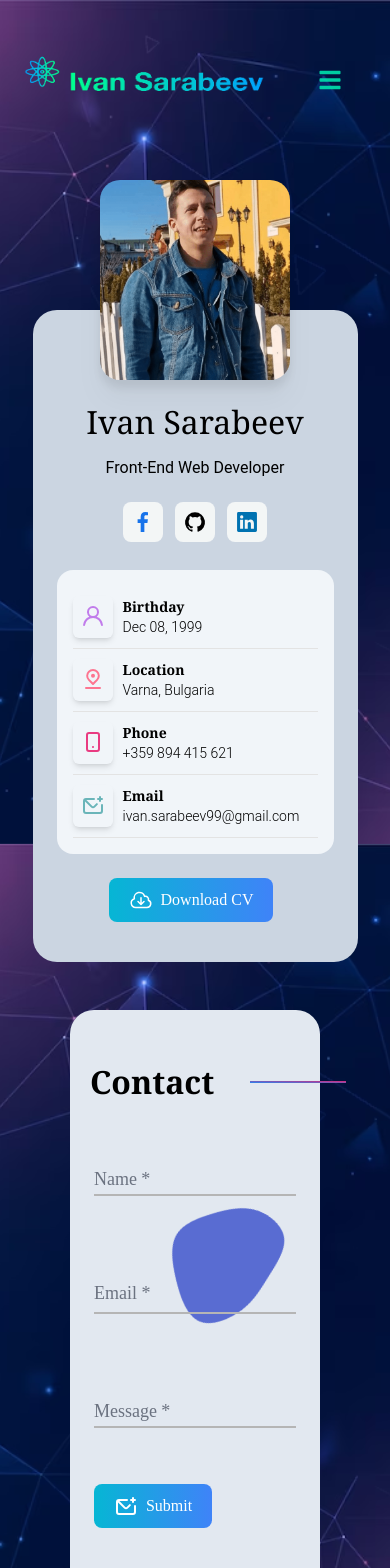
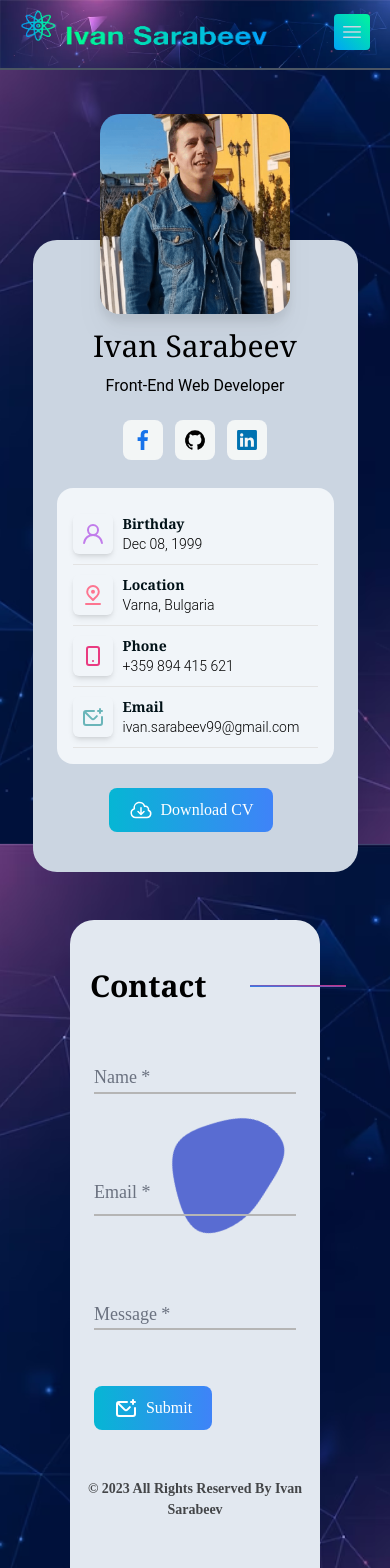
Before and after one commit to IvanSarabeev/React-Portfolio, a React (Create React App) app in the folder react-portfolio/: page /contacts in a window 390 px wide. Shown: the top 1568 px of the page. Built offline with nearby package versions, Linux system fonts and the light colour scheme; the HTML template or start-up script is replaced by a standard one.

Commit message:
fixed the  navigation bar

```diff
--- a/react-portfolio/src/Navbar.jsx
+++ /dev/null
@@ -1,43 +0,0 @@
-import { Navbar } from "flowbite-react";
-import data from "./data/data";
-import { Link, useLocation } from "react-router-dom";
-
-export default function NavbarWithCTAButton() {
-  const locationPath = useLocation();
-
-  return (
-    <Navbar fluid rounded className="h-min bg-transparent md:hidden">
-      <div className="order-first mx-auto flex">
-        <Navbar.Toggle className="text-[#00e2ac]/90" />
-      </div>
-      <Navbar.Collapse className="text-center">
-        {data.headerLinks.map((item, index) => {
-          return (
-            <li
-              key={index}
-              className={`${
-                locationPath.pathname === item.href
-                  ? "bg-gradient-to-t from-sky-500 to-sky-800 "
-                  : "bg-gradient-to-t from-slate-200 to-slate-600"
-              } rounded-md`}
-            >
-              <Link
-                to={item.href}
-                className={`${
-                  locationPath.pathname === item.href
-                    ? "bg-[#0699e9] text-[#00f594]/100"
-                    : "bg-[red] text-slate-800 opacity-80 transition-all hover:bg-gradient-to-r hover:text-slate-900 hover:opacity-100"
-                }
-                 mx-auto cursor-pointer rounded-[10px] font-heading text-[14px] font-extralight transition-all duration-300 hover:text-[#DD2476] md:text-[16px]`}
-              >
-                <h4 className="mt-1 font-title text-[16px] font-medium">
-                  {item.title}
-                </h4>
-              </Link>
-            </li>
-          );
-        })}
-      </Navbar.Collapse>
-    </Navbar>
-  );
-}
--- a/react-portfolio/src/components/Form.jsx
+++ b/react-portfolio/src/components/Form.jsx
@@ -25,7 +25,7 @@ const Form = () => {
         className="flex flex-col items-start justify-center"
       >
         <input type="hidden" name="form-name" value="contact" />
-        <div className="group relative z-0 mb-8 mt-[40px] w-full">
+        <div className="group relative z-0 mb-8 mt-10 w-full">
           <input
             id="name"
             type="text"
@@ -43,7 +43,7 @@ const Form = () => {
             Name *
           </label>
         </div>
-        <div className="group relative z-0 mb-8 mt-[40px] w-full">
+        <div className="group relative z-0 mb-8 mt-10 w-full">
           <input
             id="name"
             type="email"
@@ -52,16 +52,16 @@ const Form = () => {
             placeholder=""
             required={true}
             onChange={(e) => setEmail(e.target.value)}
-            className="peer block w-full appearance-none border-0 border-b-[2px] border-[#B5B5B5] bg-transparent px-0 py-2.5 text-[18px] autofill:text-red-900 focus:border-[#5185D4] focus:outline-none focus:ring-0 "
+            className="peer block w-full appearance-none border-0 border-b-[2px] border-[#B5B5B5] bg-transparent px-0 py-2.5 text-lg autofill:text-red-900 focus:border-[#5185D4] focus:outline-none focus:ring-0 "
           />
           <label
             htmlFor="name"
-            className="absolute top-3 -z-10 origin-[0] -translate-y-6 scale-75 transform text-[18px] text-gray-500 duration-300 peer-placeholder-shown:translate-y-0 peer-placeholder-shown:scale-100 peer-focus:left-0 peer-focus:-translate-y-8 peer-focus:scale-75 peer-focus:font-medium peer-focus:text-[#5185D4]"
+            className="absolute top-3 -z-10 origin-[0] -translate-y-6 scale-75 transform text-lg text-gray-500 duration-300 peer-placeholder-shown:translate-y-0 peer-placeholder-shown:scale-100 peer-focus:left-0 peer-focus:-translate-y-8 peer-focus:scale-75 peer-focus:font-medium peer-focus:text-[#5185D4]"
           >
             Email *
           </label>
         </div>
-        <div className="group relative z-0 mb-8 mt-[40px] w-full">
+        <div className="group relative z-0 mb-8 mt-10 w-full">
           <input
             id="name"
             type="text"
@@ -74,14 +74,14 @@ const Form = () => {
           />
           <label
             htmlFor="name"
-            className="absolute top-3 -z-10 origin-[0] -translate-y-6 scale-75 transform text-[18px] text-gray-500 duration-300 peer-placeholder-shown:translate-y-0 peer-placeholder-shown:scale-100 peer-focus:left-0 peer-focus:-translate-y-8 peer-focus:scale-75 peer-focus:font-medium peer-focus:text-[#CA56F2]"
+            className="absolute top-3 -z-10 origin-[0] -translate-y-6 scale-75 transform text-lg text-gray-500 duration-300 peer-placeholder-shown:translate-y-0 peer-placeholder-shown:scale-100 peer-focus:left-0 peer-focus:-translate-y-8 peer-focus:scale-75 peer-focus:font-medium peer-focus:text-[#CA56F2]"
           >
             Message *
           </label>
         </div>
         <button
           type="submit"
-          className="mb-2 mr-2 mt-6 inline-flex items-center gap-x-2 rounded-lg bg-gradient-to-r from-cyan-500 to-blue-500 px-5 py-2.5 text-center text-[16px] font-medium text-white hover:bg-gradient-to-bl focus:outline-none focus:ring-2 focus:ring-cyan-300 aria-checked:bg-sky-600"
+          className="mb-2 mr-2 mt-6 inline-flex items-center gap-x-2 rounded-lg bg-gradient-to-r from-cyan-500 to-blue-500 px-5 py-2.5 text-center text-base font-medium text-white hover:bg-gradient-to-bl focus:outline-none focus:ring-2 focus:ring-cyan-300 aria-checked:bg-sky-600"
         >
           <UilEnvelopeAdd />
           Submit
--- a/react-portfolio/src/components/Header.jsx
+++ b/react-portfolio/src/components/Header.jsx
@@ -1,24 +1,37 @@
-import React from "react";
-import Navbar from "../Navbar";
+import React, { useState } from "react";
+import IconNavbar from "../icons/Navbar";
+import IconXMark from "../icons/Xmark";
+import Navbar from "./Navbar";
 
 const Header = () => {
+  const [isOpen, setIsOpen] = useState(false);
+
+  const handleToggle = () => {
+    setIsOpen(!isOpen);
+  };
+
   return (
-    <header className="mx-auto flex w-11/12 bg-transparent px-0 pb-[1.25rem] pt-[50px] md:w-[992px] ">
-      <div className="flex w-full items-center justify-between pl-2 pr-4">
+    <header className="fixed z-50 w-full items-center justify-between border-b-2 border-gray-600 bg-exp8-background bg-cover bg-no-repeat px-5 py-4 transition-all delay-1000 ease-in-out md:static md:flex md:border-none md:bg-none md:px-8">
       <span className="flex items-center gap-2">
         <img
           src="../images/star.png"
           alt="logo"
-            className="h-[36px] w-[36px] animate-bounce md:h-[46px] md:w-[46px]"
+          className="h-9 w-9 animate-bounce md:h-12 md:w-12"
         />
         <img
           src="../images/title.png"
           alt="title"
-            className="h-[36px] w-[200px] md:h-[48px] md:w-[226px]"
+          className="h-9 w-52 md:h-12 md:w-56"
         />
       </span>
-        <Navbar />
-      </div>
+      <button
+        type="button"
+        onClick={handleToggle}
+        className="absolute right-5 top-3.5 rounded bg-gradient-to-tr from-[#00a4f7] to-[#01f79a] p-1.5 transition-all delay-500 duration-500 ease-in-out md:hidden"
+      >
+        {isOpen ? <IconXMark /> : <IconNavbar />}
+      </button>
+      {isOpen && <Navbar />}
     </header>
   );
 };
--- a/react-portfolio/src/components/Layout.jsx
+++ b/react-portfolio/src/components/Layout.jsx
@@ -4,7 +4,7 @@ import ProfileCard from "./ProfileCard";
 
 const Layout = () => {
   return (
-    <div className="flex min-h-screen w-auto justify-center lg:flex">
+    <div className="flex min-h-screen w-auto justify-center">
       <div className="ml-0 w-[400px] flex-1 flex-col lg:ml-2 lg:flex xl:ml-16 2xl:max-w-screen-lg">
         <Header />
         <ProfileCard />
--- /dev/null
+++ b/react-portfolio/src/components/Navbar.jsx
@@ -0,0 +1,31 @@
+import data from "../data/data";
+import { Link, useLocation } from "react-router-dom";
+
+const Navbar = () => {
+  const locationPath = useLocation();
+
+  return (
+    <>
+      <ul className="mt-2 w-full rounded-md border border-gray-200 bg-slate-900 py-1 md:hidden">
+        {data.headerLinks.map((link, index) => {
+          return (
+            <li key={index}>
+              <Link
+                to={link.href}
+                className={`${
+                  locationPath.pathname === link.href
+                    ? "text-[#01f79a] opacity-100"
+                    : "text-gray-200"
+                } whitespace-nowrap pl-3.5 font-semibold opacity-80 hover:opacity-100`}
+              >
+                {link.title}
+              </Link>
+            </li>
+          );
+        })}
+      </ul>
+    </>
+  );
+};
+
+export default Navbar;
--- a/react-portfolio/src/components/ProfileCard.jsx
+++ b/react-portfolio/src/components/ProfileCard.jsx
@@ -10,7 +10,7 @@ const ProfileCard = () => {
   }
 
   return (
-    <section className="sticky top-44 mx-auto mb-6 mt-[180px] w-10/12 sm:w-10/12 md:w-9/12 lg:block lg:w-[350px] xl:w-[400px]">
+    <section className="sticky top-44 mx-auto mb-6 mt-60 w-10/12 sm:w-10/12 md:mt-44 md:w-9/12 lg:block lg:w-[350px] xl:w-[400px]">
       <div className="relative w-full rounded-3xl bg-slate-300 px-6 text-center lg:mb-0 lg:mt-0">
         <img
           alt="avatar"
@@ -18,14 +18,14 @@ const ProfileCard = () => {
           className="absolute inset-x-0 top-[-20%] mx-auto h-[200px] w-[190px] rounded-[20px] object-cover drop-shadow-xl md:h-[220px] md:w-[200px] lg:h-[240px] lg:w-[220px]"
         />
         <div className="pb-8 pt-16 md:pt-24">
-          <h1 className="mb-1 mt-6 font-heading text-[32px] md:text-[30px]">
+          <h1 className="mb-1 mt-6 font-heading text-3xl md:text-[30px]">
             Ivan Sarabeev
           </h1>
-          <h3 className="mb-4 px-5 py-1.5 font-text capitalize text-[#2686976] lg:text-[16px] ">
+          <h3 className="mb-4 px-5 py-1.5 font-text capitalize text-[#2686976] lg:text-lg">
             Front-End Web Developer
           </h3>
           <SocialButtons />
-          <article className="mt-7 rounded-2xl bg-slate-100 p-4  lg:p-7">
+          <article className="mt-7 rounded-2xl bg-slate-100 p-4 lg:p-7">
             {data.personalInfo.map((item, index) => {
               const Icons = item.icon;
               return (
@@ -37,14 +37,12 @@ const ProfileCard = () => {
                     <Icons className={item.color} />
                   </span>
                   <div className="ml-2.5 flex flex-col text-left">
-                    <p
-                      className={`text[#44566C] md:text[12px] cursor-default font-heading text-[14px] font-semibold`}
-                    >
+                    <h5 className="cursor-default font-heading text-sm font-extrabold text-[#011117] md:text-sm">
                       {item.title}
-                    </p>
+                    </h5>
                     <Link
                       to={item.href}
-                      className="font-text text-[14px]  font-light text-black md:text-[16px]"
+                      className="font-text text-sm font-light text-black md:text-base"
                     >
                       {item.text}
                     </Link>
@@ -56,7 +54,7 @@ const ProfileCard = () => {
           <button
             type="button"
             onClick={() => downloadCV()}
-            className="mb-2 mr-2 mt-6 inline-flex items-center gap-x-2 rounded-lg bg-gradient-to-r from-cyan-500 to-blue-500 px-5 py-2.5 text-center text-[16px] font-medium text-white hover:bg-gradient-to-bl focus:outline-none focus:ring-2 focus:ring-cyan-300 aria-checked:bg-sky-600"
+            className="mb-2 mr-2 mt-6 inline-flex items-center gap-x-2 rounded-lg bg-gradient-to-r from-cyan-500 to-blue-500 px-5 py-2.5 text-center text-base font-medium text-white hover:bg-gradient-to-bl focus:outline-none focus:ring-2 focus:ring-cyan-300 aria-checked:bg-sky-600"
           >
             <IconDownload />
             Download CV
--- /dev/null
+++ b/react-portfolio/src/icons/Navbar.jsx
@@ -0,0 +1,23 @@
+import React from "react";
+
+const Navbar = () => {
+  return (
+    <>
+      <svg
+        fill="none"
+        viewBox="0 0 24 24"
+        strokeWidth={1.5}
+        stroke="currentColor"
+        className="h-6 w-6 text-[#cbd5e1]"
+      >
+        <path
+          strokeLinecap="round"
+          strokeLinejoin="round"
+          d="M3.75 6.75h16.5M3.75 12h16.5m-16.5 5.25h16.5"
+        />
+      </svg>
+    </>
+  );
+};
+
+export default Navbar;
--- /dev/null
+++ b/react-portfolio/src/icons/Xmark.jsx
@@ -0,0 +1,23 @@
+import React from "react";
+
+const Xmark = () => {
+  return (
+    <>
+      <svg
+        fill="none"
+        viewBox="0 0 24 24"
+        strokeWidth={1.5}
+        stroke="currentColor"
+        className="h-6 w-6 text-rose-600"
+      >
+        <path
+          strokeLinecap="round"
+          strokeLinejoin="round"
+          d="M6 18L18 6M6 6l12 12"
+        />
+      </svg>
+    </>
+  );
+};
+
+export default Xmark;
--- a/react-portfolio/src/pages/Contacs.jsx
+++ b/react-portfolio/src/pages/Contacs.jsx
@@ -8,7 +8,7 @@ function Contacts() {
   return (
     <div className="flex min-h-screen w-full flex-col bg-exp8-background bg-cover bg-fixed bg-no-repeat lg:flex-row">
       <Layout />
-      <div className="mx-auto mt-6 flex flex-col lg:mt-[220px]">
+      <div className="mx-auto mt-6 flex flex-col lg:mt-56">
         <Location />
         <section className="relative z-10 mx-auto mb-8 min-h-screen w-11/12 rounded-3xl bg-slate-200 pb-6 selection:bg-slate-500 selection:text-slate-900 lg:w-[750px] xl:w-[850px]">
           <img
@@ -17,7 +17,7 @@ function Contacts() {
             className="absolute right-[-10%] top-[20%] -z-10 motion-safe:animate-spin-slow lg:right-[5%] lg:top-[5%]"
           />
           <div className="px-5 pt-12 sm:px-5 md:px-10 lg:px-14">
-            <h2 className="relative flex items-center font-heading text-[32px] font-semibold after:absolute after:left-[10rem] after:h-[0.125rem] after:w-[6rem] after:bg-gradient-to-tr after:from-[#1d8cf8] after:to-[#DD2476] sm:after:w-[12rem] md:after:left-[13rem]">
+            <h2 className="relative flex items-center font-heading text-3xl font-semibold after:absolute after:left-[10rem] after:h-[0.125rem] after:w-[6rem] after:bg-gradient-to-tr after:from-[#1d8cf8] after:to-[#DD2476] sm:after:w-[12rem] md:after:left-[13rem]">
               Contact
             </h2>
           </div>
```
Also changed, not shown: react-portfolio/src/pages/Home.jsx (+8 -8 lines), react-portfolio/src/pages/Projects.jsx (+6 -6 lines), react-portfolio/src/pages/Resume.jsx (+6 -7 lines). Lines whose indentation alone changed are shown as unchanged.
